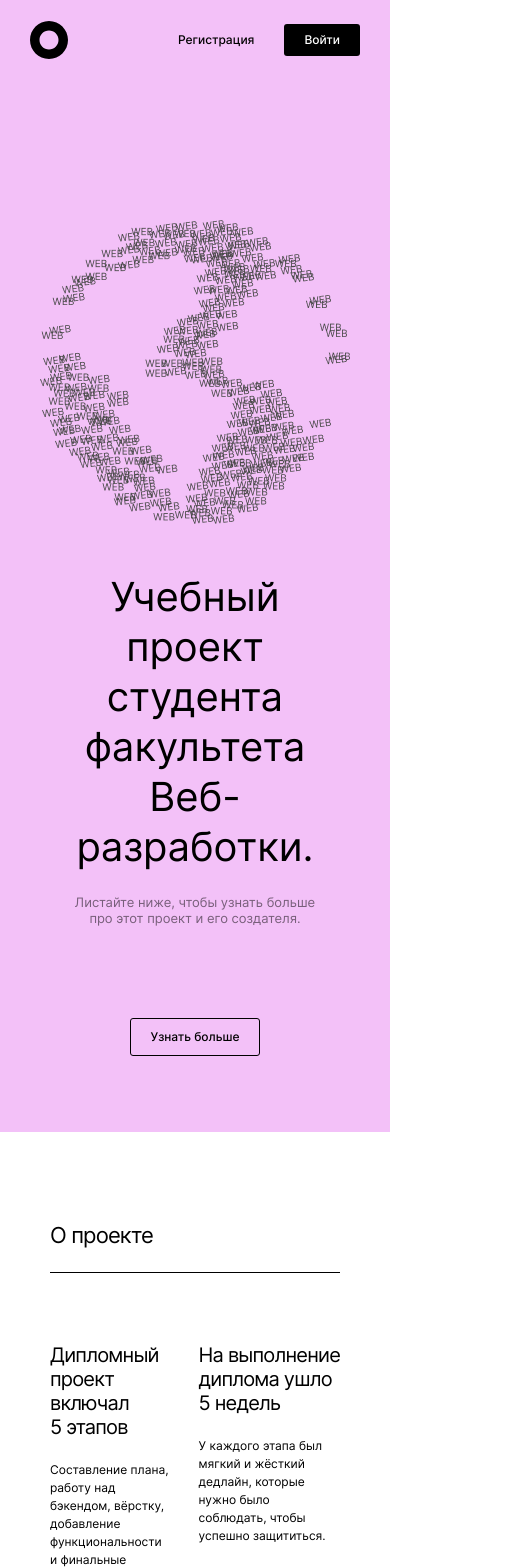
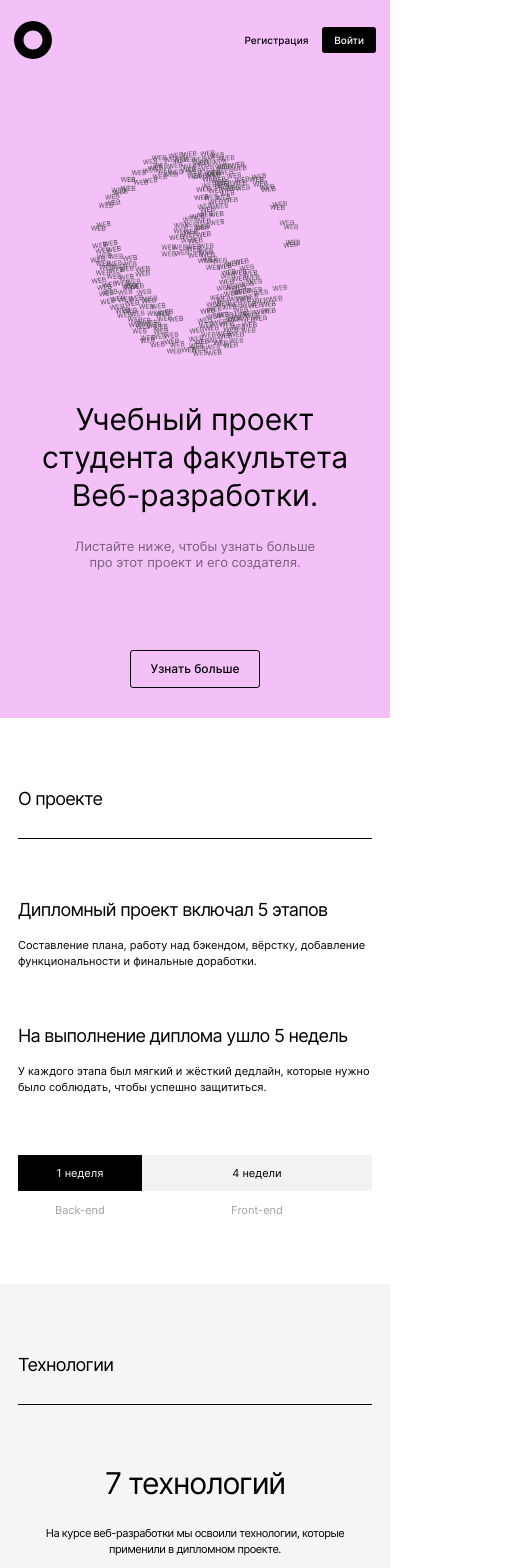
Before and after one commit to BLYADERUINER/movies-explorer-frontend, a React (Create React App) app: page / in a window 390 px wide. Shown: the top 1568 px of the page, 530 px wide, since content can reach past the window. Built offline with nearby package versions, Linux system fonts and the light colour scheme.

Commit message:
feat: adaptive Main on mobile

```diff
--- a/src/components/Footer/Footer.css
+++ b/src/components/Footer/Footer.css
@@ -44,3 +44,34 @@
     padding: 79px 30px 20px;
   }
 }
+
+@media screen and (max-width: 550px) {
+  .footer__container {
+    flex-direction: column-reverse;
+    align-items: center;
+    padding-top: 30px;
+  }
+
+  .footer__container-link {
+    flex-direction: column;
+    align-items: center;
+    gap: 12px;
+  }
+
+  .footer__link {
+    font-size: 12px;
+    line-height: 15px;
+  }
+
+  .footer__span {
+    margin-top: 30px;
+    font-size: 12px;
+    line-height: 15px;
+    color: #A0A0A0;
+  }
+
+  .footer__text {
+    font-size: 12px;
+    line-height: 15px;
+  }
+}
--- a/src/components/Main/AboutMe/AboutMe.css
+++ b/src/components/Main/AboutMe/AboutMe.css
@@ -80,3 +80,38 @@
     height: 307px;
   }
 }
+
+@media screen and (max-width: 550px) {
+  .aboutme {
+    padding: 70px 14px;
+  }
+
+  .aboutme__block {
+    align-items: center;
+    flex-direction: column-reverse;
+    padding-top: 60px;
+    gap: 40px;
+  }
+
+  .aboutme__image {
+    width: 292px;
+    height: 352px;
+  }
+
+  .aboutme__name {
+    font-size: 30px;
+    line-height: 36px;
+  }
+
+  .aboutme__status {
+    font-size: 11px;
+    line-height: 16px;
+    margin-top: 20px;
+  }
+
+  .aboutme__text {
+    font-size: 11px;
+    line-height: 16px;
+    margin-bottom: 40px;
+  }
+}
--- a/src/components/Main/AboutProject/AboutProject.css
+++ b/src/components/Main/AboutProject/AboutProject.css
@@ -87,3 +87,46 @@
     line-height: 18px;
   }
 }
+
+@media screen and (max-width: 550px) {
+  .abproject {
+    padding: 70px 18px 93px;
+  }
+
+  .abproject__container {
+    padding: 60px 0;
+    flex-direction: column;
+    gap: 56px;
+  }
+
+  .abproject__passed {
+    gap: 16px;
+  }
+
+  .abproject__title {
+    font-size: 18px;
+    line-height: 22px;
+  }
+
+  .abproject__text {
+    font-size: 11px;
+    line-height: 16px;
+  }
+
+  .abproject__span {
+    font-size: 11px;
+    line-height: 13px;
+  }
+
+  .abproject__span-developed {
+    bottom: -26px;
+  }
+
+  .abproject__line-black {
+    width: 35%;
+  }
+
+  .abproject__line-grey {
+    width: 65%;
+  }
+}
--- a/src/components/Main/Portfolio/Portfolio.css
+++ b/src/components/Main/Portfolio/Portfolio.css
@@ -56,3 +56,30 @@
     width: 27px;
   }
 }
+
+@media screen and (max-width: 550px) {
+  .aboutme__portfolio {
+    margin-top: 40px;
+  }
+
+  .aboutme__portfolio-container {
+    margin-top: 40px;
+  }
+
+  .aboutme__link {
+    font-size: 18px;
+    line-height: 28px;
+    padding-bottom: 19px;
+  }
+
+  .aboutme__link-icon{
+    width: 18px;
+    height: 28px;
+    background-size: 60%;
+  }
+
+  .aboutme__span {
+    font-size: 14px;
+    line-height: 20px;
+  }
+}
--- a/src/components/Main/Promo/Promo.css
+++ b/src/components/Main/Promo/Promo.css
@@ -76,3 +76,33 @@
     margin-top: 92px;
   }
 }
+
+@media screen and (max-width: 550px) {
+  .header {
+    padding: 88px 10px 30px;
+  }
+
+  .header__image {
+    width: 210px;
+    height: 206px;
+  }
+
+  .header__title {
+    font-size: 30px;
+    line-height: 38px;
+    margin-top: 44px;
+    text-align: center;
+  }
+
+  .header__text {
+    font-size: 13px;
+    line-height: 16px;
+    margin-top: 24px;
+  }
+
+  .header__button {
+    font-size: 12px;
+    line-height: 16px;
+    margin-top: 80px;
+  }
+}
--- a/src/components/Main/Section/Section.css
+++ b/src/components/Main/Section/Section.css
@@ -11,3 +11,14 @@
   letter-spacing: -0.04em;
   margin: 0;
 }
+
+@media screen and (max-width: 550px) {
+  .section {
+    padding-bottom: 28px;
+  }
+
+  .section__name {
+    font-size: 18px;
+    line-height: 22px;
+  }
+}
--- a/src/components/Main/Techs/Techs.css
+++ b/src/components/Main/Techs/Techs.css
@@ -80,3 +80,31 @@
     height: 57px;
   }
 }
+
+@media screen and (max-width: 550px) {
+  .techs {
+    padding: 70px 18px;
+  }
+
+  .techs__container {
+    margin-top: 60px;
+    gap: 24px;
+  }
+
+  .techs__title {
+    font-size: 30px;
+    line-height: 36px;
+  }
+
+  .techs__text {
+    font-size: 11px;
+    line-height: 16px;
+  }
+
+  .techs__list {
+    justify-content: flex-start;
+    width: 178px;
+    margin-top: 50px;
+    flex-wrap: wrap;
+  }
+}
--- a/src/components/NavTab/NavTab.css
+++ b/src/components/NavTab/NavTab.css
@@ -8,6 +8,11 @@
 
 .navigation_pink {
   background: #f3c1f8;
+}
+
+.navigation__logo {
+  width: 38px;
+  height: 38px;
 }
 
 .navigation__container {
@@ -136,3 +141,22 @@
     visibility: visible;
   }
 }
+
+@media screen and (max-width: 550px) {
+  .navigation {
+    padding: 18px 14px 0;
+  }
+
+  .navigation__link {
+    font-size: 10px;
+    line-height: 16px;
+  }
+
+  .navigation__button-link {
+    padding: 5px 12px;
+  }
+
+  .navigation__authreg-container {
+    gap: 14px;
+  }
+}
--- a/src/components/NavTab/index.jsx
+++ b/src/components/NavTab/index.jsx
@@ -5,7 +5,7 @@ import logo from "../../images/logo.svg";
 import iconProfile from "../../images/icon-profile.svg";
 
 import "./NavTab.css";
-import "./Burger.css";
+import "./BurgerMenu.css";
 
 function NavTab({ logined }) {
   const [isToggleBurgerButton, setToggleBurgerButton] = useState(false);
@@ -23,8 +23,6 @@ function NavTab({ logined }) {
       <img
         className="navigation__logo"
         src={logo}
-        height={38}
-        width={38}
         alt="Логотип"
       />
         <div className={`navigation__wrapper ${
```
Also changed, not shown: src/components/NavTab/BurgerMenu.css (renamed from src/components/NavTab/Burger.css).
